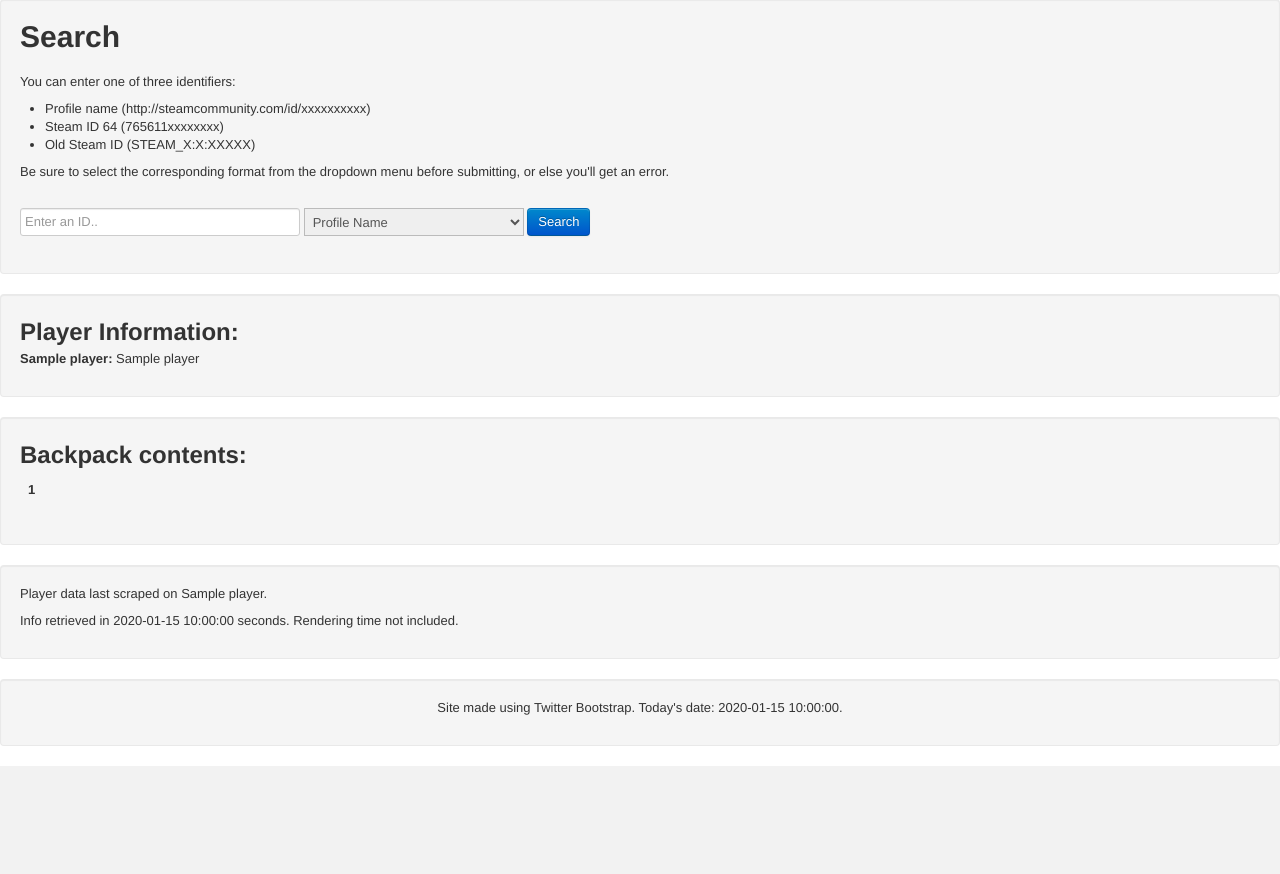
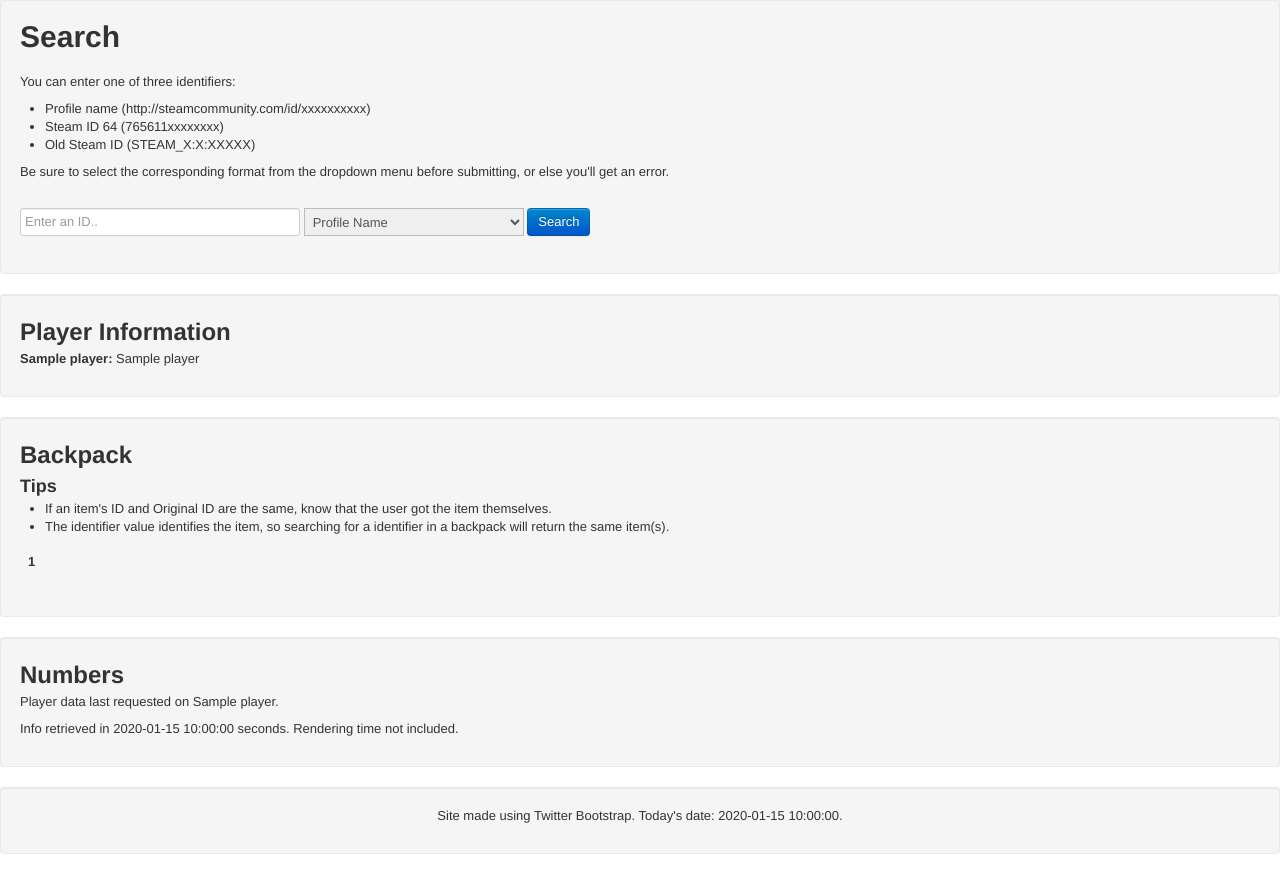
Before and after one commit to aksiksi/tf2-backpack-viewer, a Flask app: template templates/result.html in a window 1280 px wide. Shown: the part 62-936 px from the top of the page. Before the commit the page ends 828 px from the top, so only its background shows below. Run offline with Flask 2, Linux system fonts and the light colour scheme; the template is opened without the code that fills it: most values are stand-ins (such as "Sample title", 1, 10 or a date in 2020); lists and menus that the app fills with data are empty.

Commit message:
Some changes to result template
- Added Tips
- Changed headers
- Added error for private backpack
- Added link to Steam profile
- Added tbody

```diff
--- a/templates/result.html
+++ b/templates/result.html
@@ -3,11 +3,15 @@
 {% block body %}
     <!-- Begin player info -->
     <div class="well">
-        <h2>Player Information:</h2>
+        <h2>Player Information</h2>
         {% if player %}
             {% for key in player[0] %}
                 {% if key == 'Avatar' %}
+                    <p><strong>{{ key }}: </strong>
+                    <br />
                     <img src="{{ player[0][key] }}" />
+                {% elif key == 'Profile' %}
+                    <p><strong>{{ key }}: </strong><a href="{{ player[0][key] }}">{{ player[0][key] }}</a></p>
                 {% else %}
                     <p><strong>{{ key }}: </strong>{{ player[0][key] }}</p>
                 {% endif %}
@@ -20,21 +24,30 @@
 
     <!-- Begin backpack contents -->
     <div class="well">
-        <h2>Backpack contents:</h2>
+        <h2>Backpack</h2>
         {% if not items %}
             <p>Invalid ID entered.</p>
         {% elif items == -1 %}
+            <p>User's backpack is private.</p>
+        {% elif items == -2 %}
             <p>User's backpack is empty.</p>
         {% else %}
-            <table class="table">
+            <h3>Tips</h3>
+            <ul>
+                <li>If an item's ID and Original ID are the same, know that the user got the item themselves.</li>
+                <li>The identifier value identifies the item, so searching for a identifier in a backpack will return the same item(s).</li>
+            </ul>
+            <table id="results" class="table">
+                <!-- Write headers (dict keys) to table head -->
                 <thead>
                     <tr>
-                        <!-- Write headers (dict keys) to first row -->
                         {% for header in items[0][0] %}
                             <th>{{ header }}</th>
                         {% endfor %}
                     </tr>
                 </thead>
+                <tbody>
+                <!-- Write item data (dict values) to table body -->
                 {% for item in items[0] %}
                     <tr id="{{ item['Quality'] }}">
                         {% for key, value in item.items() %}
@@ -46,6 +59,7 @@
                         {% endfor %}
                     </tr>
                 {% endfor %}
+                </tbody>
             </table>
         {% endif %}
     </div>
@@ -53,11 +67,12 @@
 
     <!-- Begin time and info-->
     <div class="well">
+        <h2>Numbers</h2>
         {% if items > 0 %}
-            <p>Item data last scraped on {{ items[1] }}.</p>
+            <p>Item data last requested on {{ items[1] }}.</p>
         {% endif %}
         {% if player %}
-            <p>Player data last scraped on {{ player[1] }}.</p>
+            <p>Player data last requested on {{ player[1] }}.</p>
         {% endif %}
         <p>Info retrieved in {{ time }} seconds. Rendering time not included.</p>
     </div>
```
